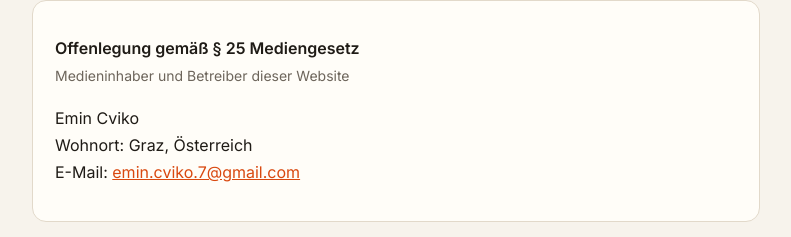
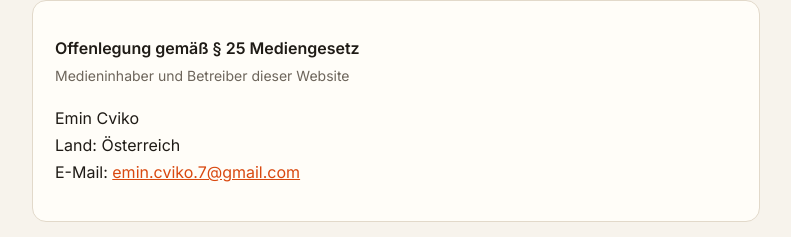
Before and after one commit to xeminz/clipcards, a plain HTML site: page impressum/index.html in a window 1280 px wide. Shown: the part 171-408 px from the top of the page, without its empty margins (244-1035 px from the left). Drawn offline with Linux system fonts and the light colour scheme.

Commit message:
Impressum: nur Land angeben

```diff
--- a/impressum/index.html
+++ b/impressum/index.html
@@ -20,7 +20,7 @@
     <p><b>Offenlegung gemäß § 25 Mediengesetz</b><br><span class="muted">Medieninhaber und Betreiber dieser Website</span></p>
     <p>
       Emin Cviko<br>
-      Wohnort: Graz, Österreich<br>
+      Land: Österreich<br>
       E-Mail: <a href="mailto:emin.cviko.7@gmail.com">emin.cviko.7@gmail.com</a>
     </p>
   </div>
```
